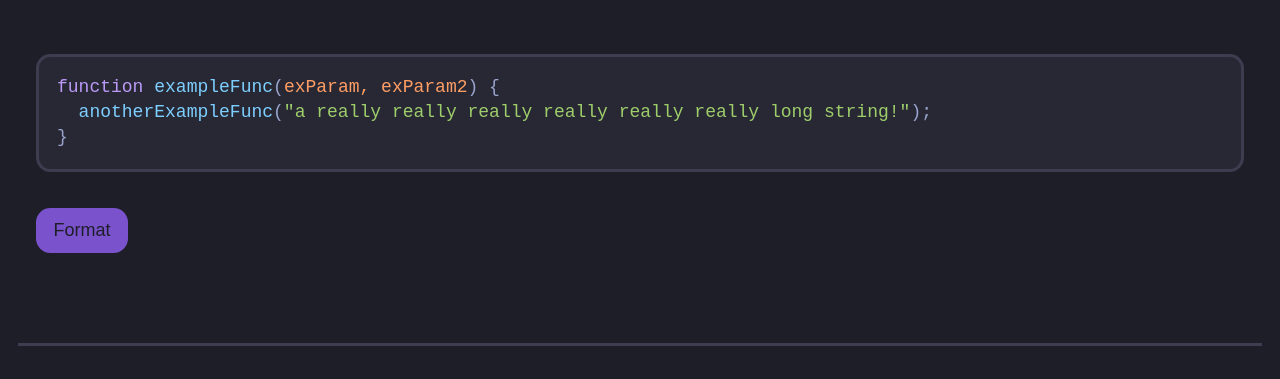
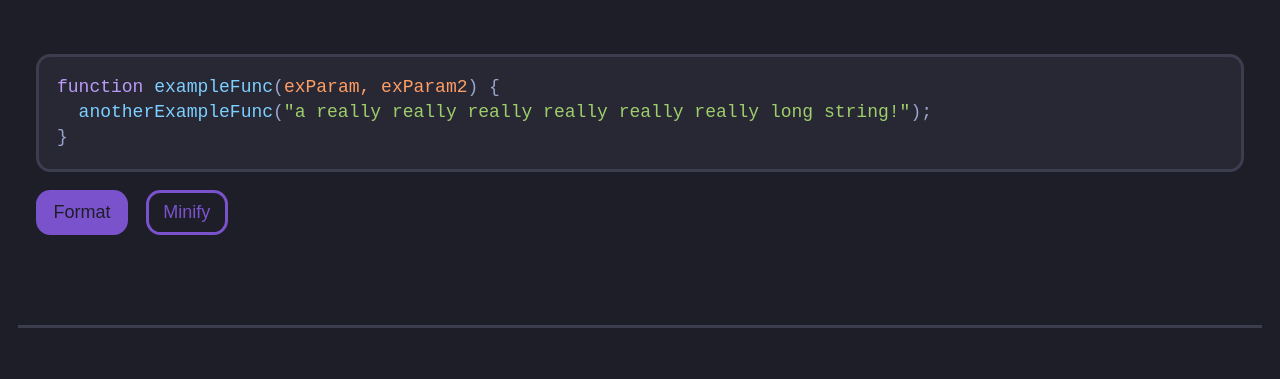
Before and after one commit to ehanahamed/codeformatter, a website: page site/index.html in a window 1280 px wide. Shown: the part 72-451 px from the top of the page. Drawn offline with Linux system fonts and the light colour scheme; a web font is replaced by a local one.

Commit message:
add minify

```diff
--- a/site/index.html
+++ b/site/index.html
@@ -36,7 +36,10 @@
   anotherExampleFunc("a really really really really really really long string!");
 }
 </code></pre>
-      <button id="buttonFormat">Format</button>
+      <div class="flex">
+        <button id="buttonFormat">Format</button>
+        <button id="buttonMinify" class="alt">Minify</button>
+      </div>
     </div>
   </main>
   <footer>
@@ -59,5 +62,6 @@
       }
     )
   </script>
+  <script src="./demoBundle.js"></script>
 </body>
 </html>
```
